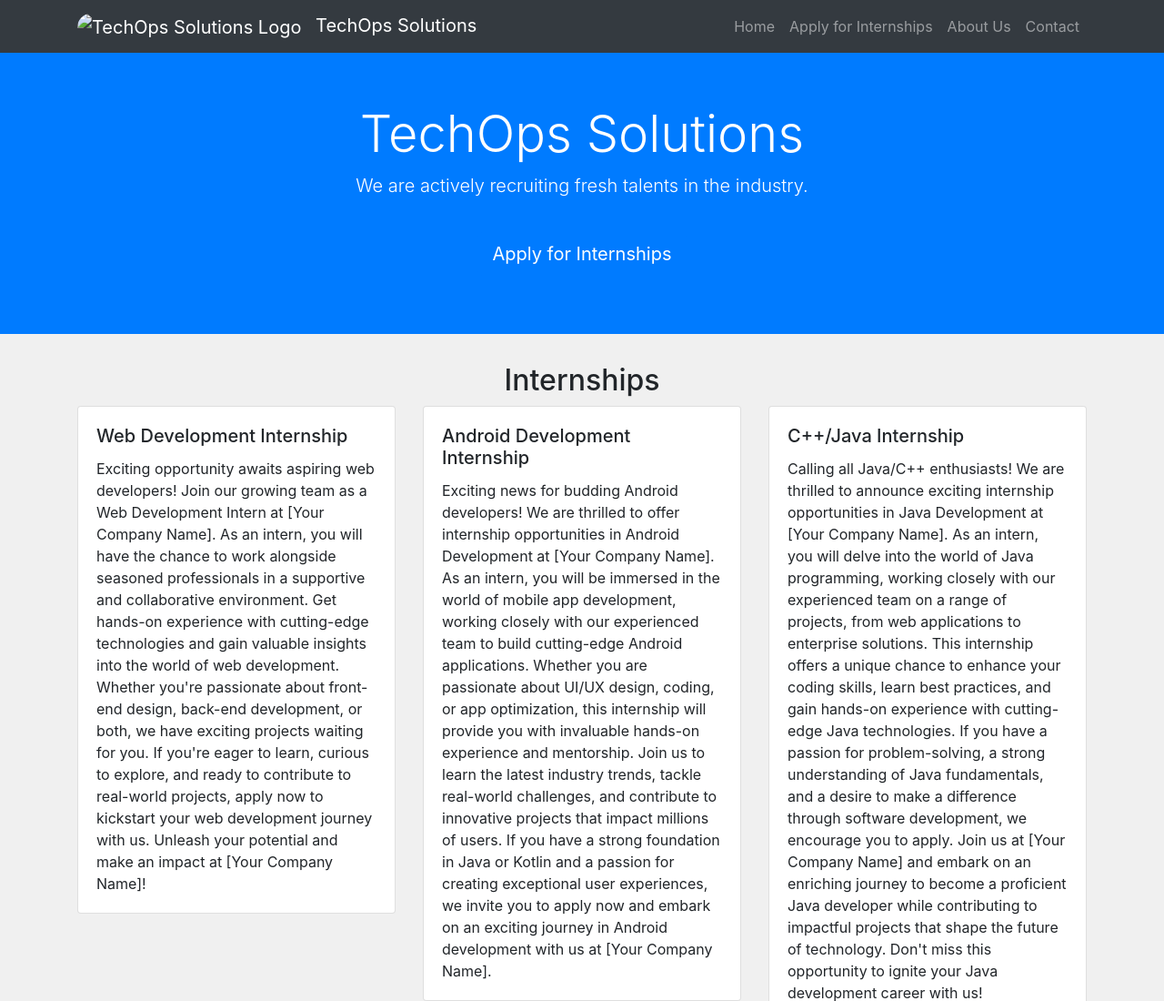
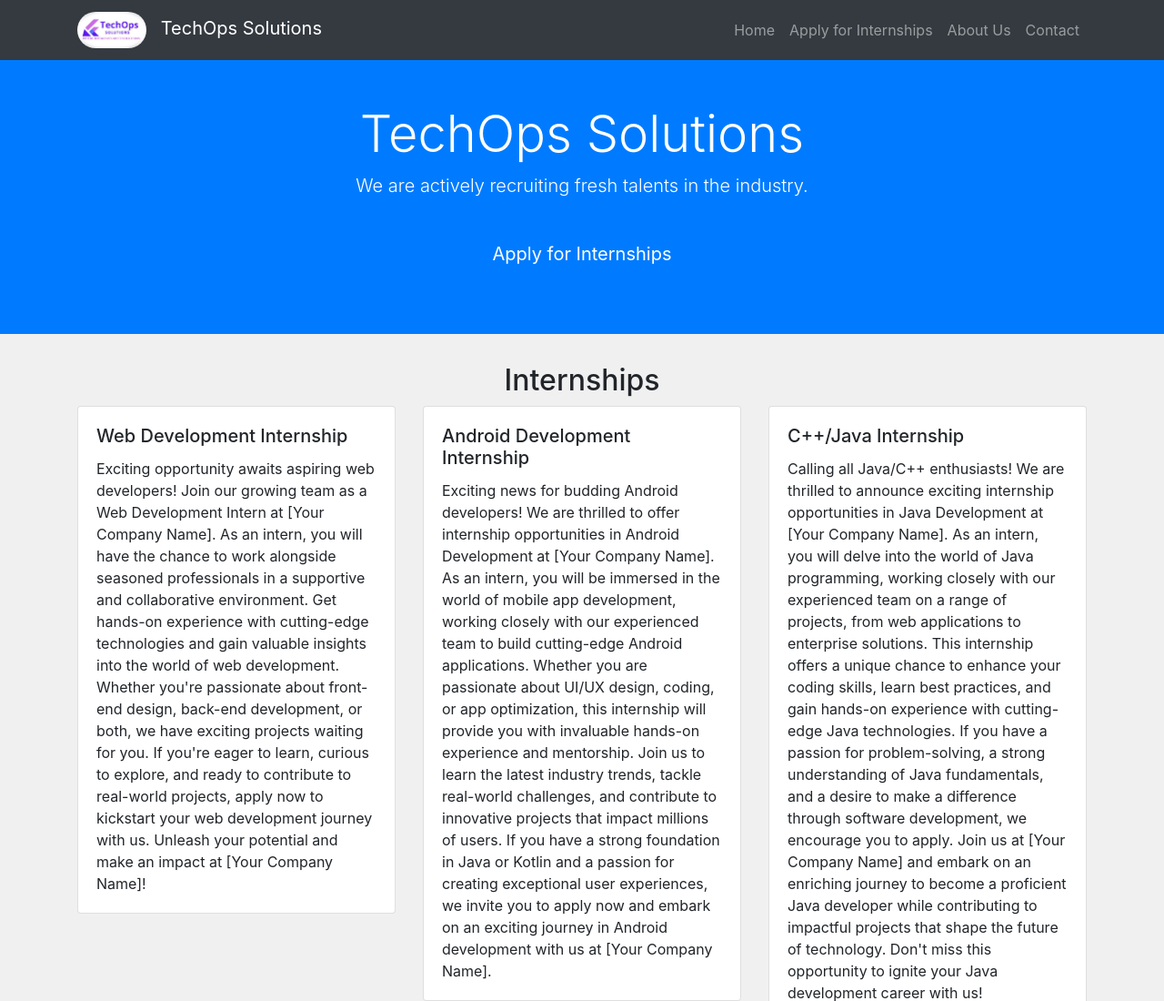
Before and after one commit to tech-ops-solutions/site, a plain HTML site: page index.html in a window 1280 px wide. Shown: the top 1100 px of the page at 91% size. Drawn offline with nearby package versions, Linux system fonts and the light colour scheme.

Commit message:
Update index.html

```diff
--- a/index.html
+++ b/index.html
@@ -47,7 +47,7 @@
   <nav class="navbar navbar-expand-md fixed-top navbar-dark bg-dark">
     <div class="container">
       <a class="navbar-brand" href="#">
-        <img id = "mylog" src="mylogo.jpg" alt="TechOps Solutions Logo">
+        <img id = "mylog" src="mylogo.jpg.jpeg" alt="TechOps Solutions Logo">
         TechOps Solutions
       </a>
       <button class="navbar-toggler" type="button" data-toggle="collapse" data-target="#navbarNav"
```
